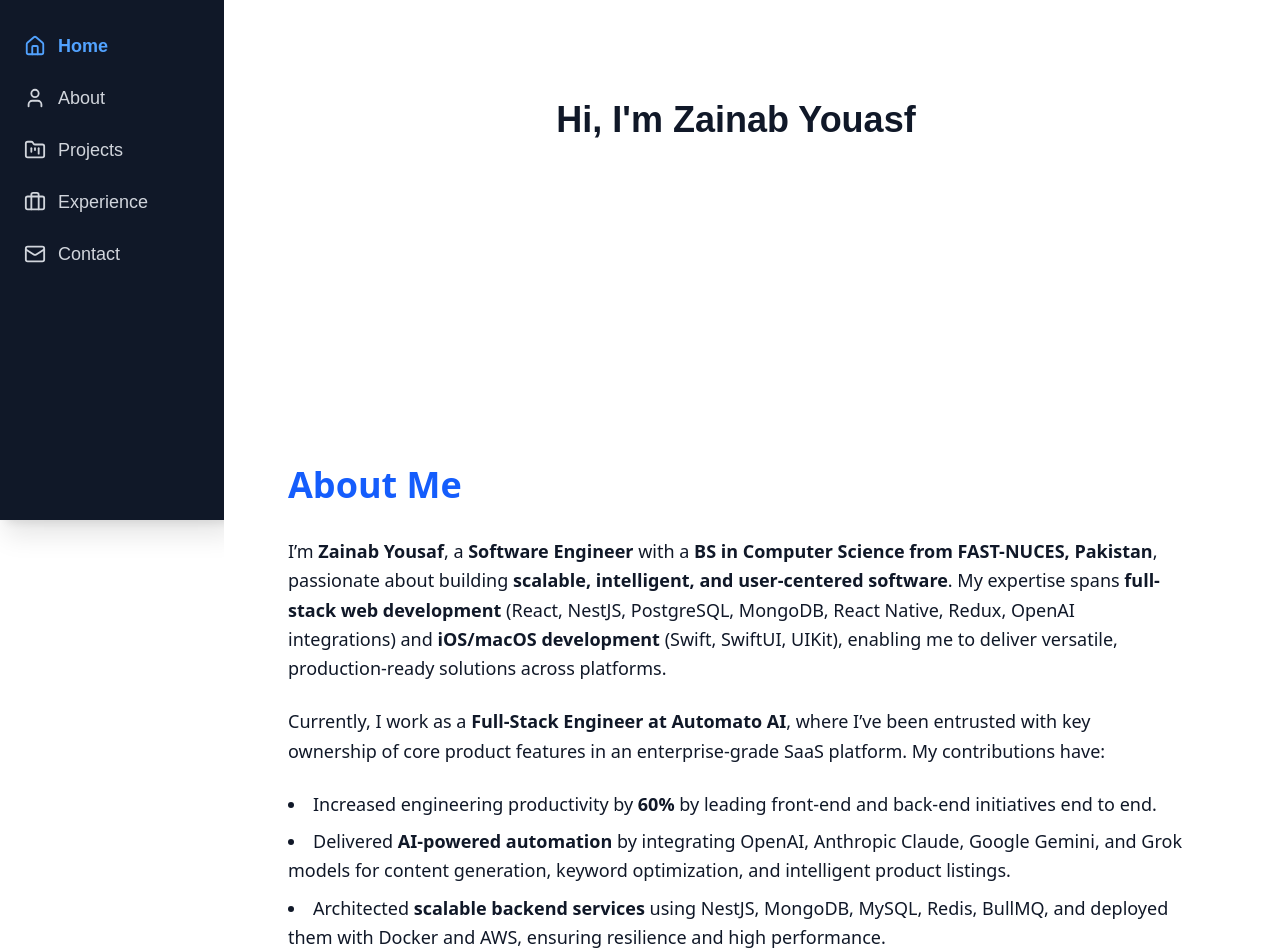
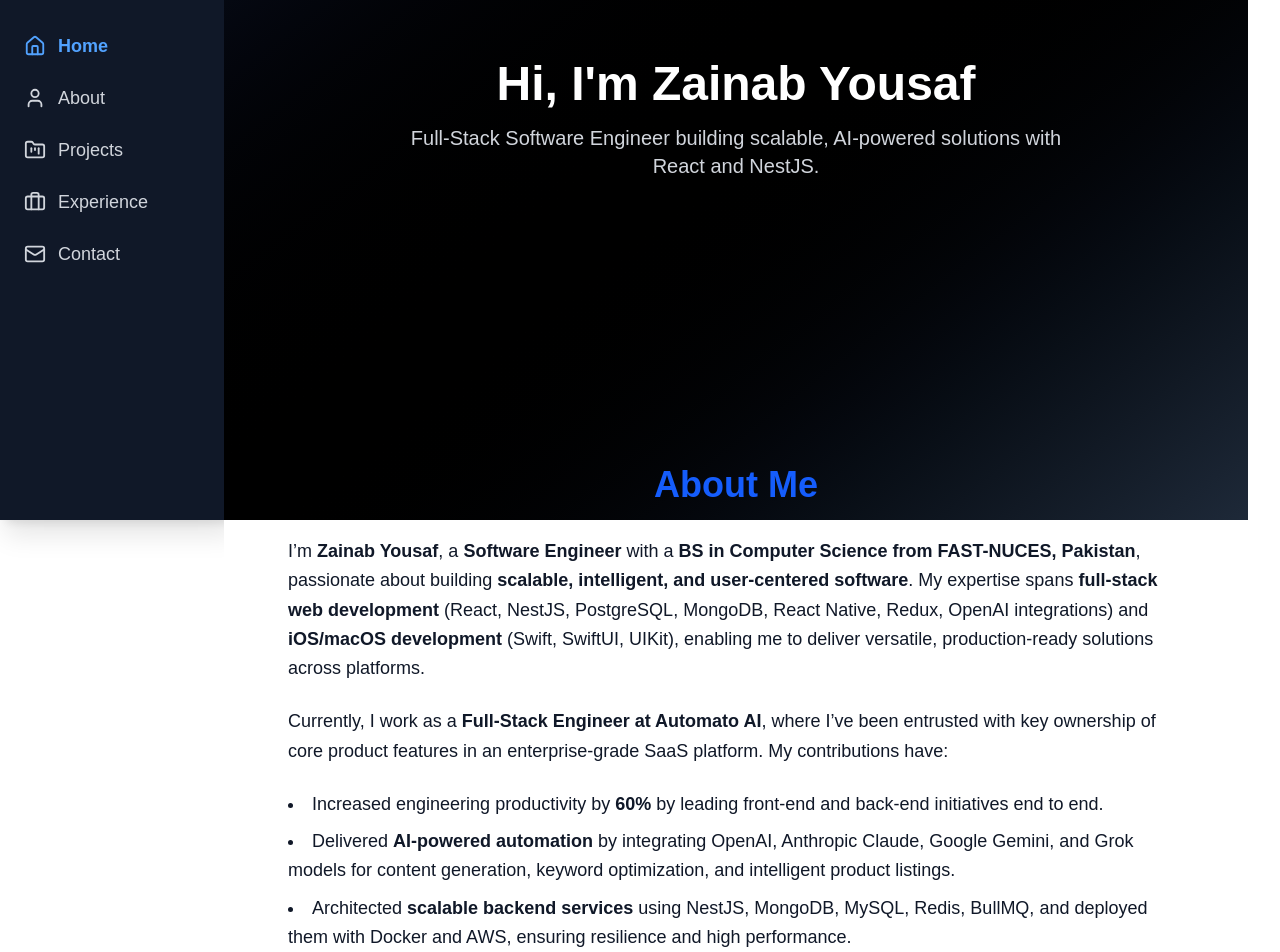
Before and after one commit to zainab-yousaf/zainab-yousaf, a Next.js app: page / in a window 1280 px wide. Shown: the part 280-1232 px from the top of the page. Built offline with nearby package versions, Linux system fonts and the light colour scheme.

Commit message:
about mee issue still exist

```diff
--- a/app/page.tsx
+++ b/app/page.tsx
@@ -10,22 +10,22 @@ export default function Home() {
             <main className="ml-48 w-full px-8 bg-white">
                 <section
                     id="home"
-                    className="h-screen flex items-center justify-center bg-white"
+                    className="h-screen flex flex-col items-center justify-center text-center bg-gradient-to-br from-gray-900 via-black to-gray-800 text-white"
                 >
-                    <h2 className="text-4xl font-bold text-gray-900">
-                        Hi, I'm Zainab Youasf
-                    </h2>
+                    <h1 className="text-5xl font-extrabold mb-4">
+                        Hi, I'm Zainab Yousaf
+                    </h1>
+                    <p className="text-xl text-gray-300 max-w-2xl">
+                        Full-Stack Software Engineer building scalable,
+                        AI-powered solutions with React and NestJS.
+                    </p>
                 </section>
 
                 <section
                     id="about"
-                    className="h-screen flex items-center justify-center bg-white"
+                    className="h-screen bg-white flex items-center justify-center"
                 >
-                    <div className="bg-white text-gray-900 font-sans flex">
-                        <div className="flex-1">
-                            <About />
-                        </div>
-                    </div>
+                    <About />
                 </section>
 
                 <section
--- a/components/About.tsx
+++ b/components/About.tsx
@@ -2,12 +2,11 @@
 
 export default function About() {
     return (
-        <section
-            id="about"
-            className="min-h-screen flex flex-col justify-center px-8 bg-transparent"
-        >
-            <h2 className="text-4xl font-bold text-blue-600 mb-8">About Me</h2>
+        <div className="h-screen flex items-center justify-center px-8">
             <div className="max-w-4xl space-y-6 text-lg leading-relaxed text-gray-900">
+                <h2 className="text-4xl font-bold text-blue-600 mb-8 text-center">
+                    About Me
+                </h2>
                 <p>
                     I’m <span className="font-semibold">Zainab Yousaf</span>, a{" "}
                     <span className="font-semibold">Software Engineer</span>{" "}
@@ -120,6 +119,6 @@ export default function About() {
                     mobile, web, and AI technologies.
                 </p>
             </div>
-        </section>
+        </div>
     );
 }
```
